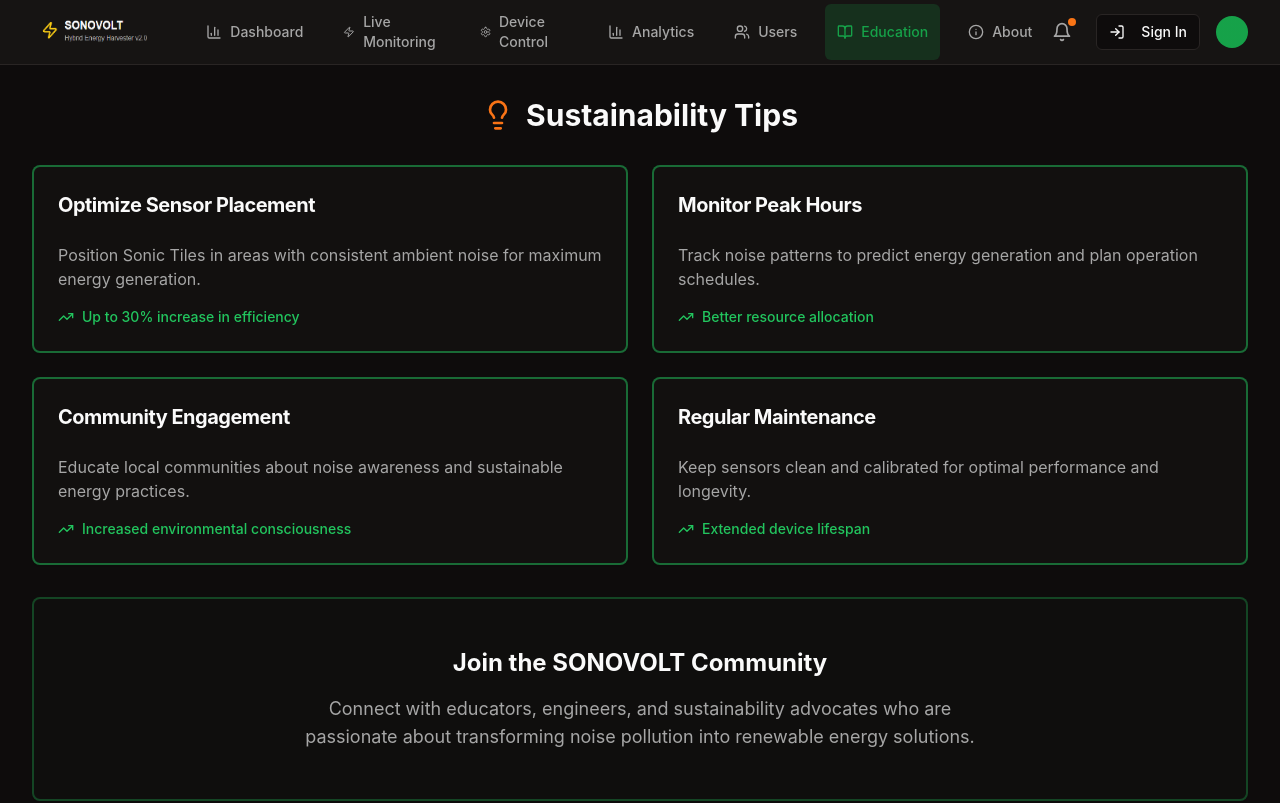
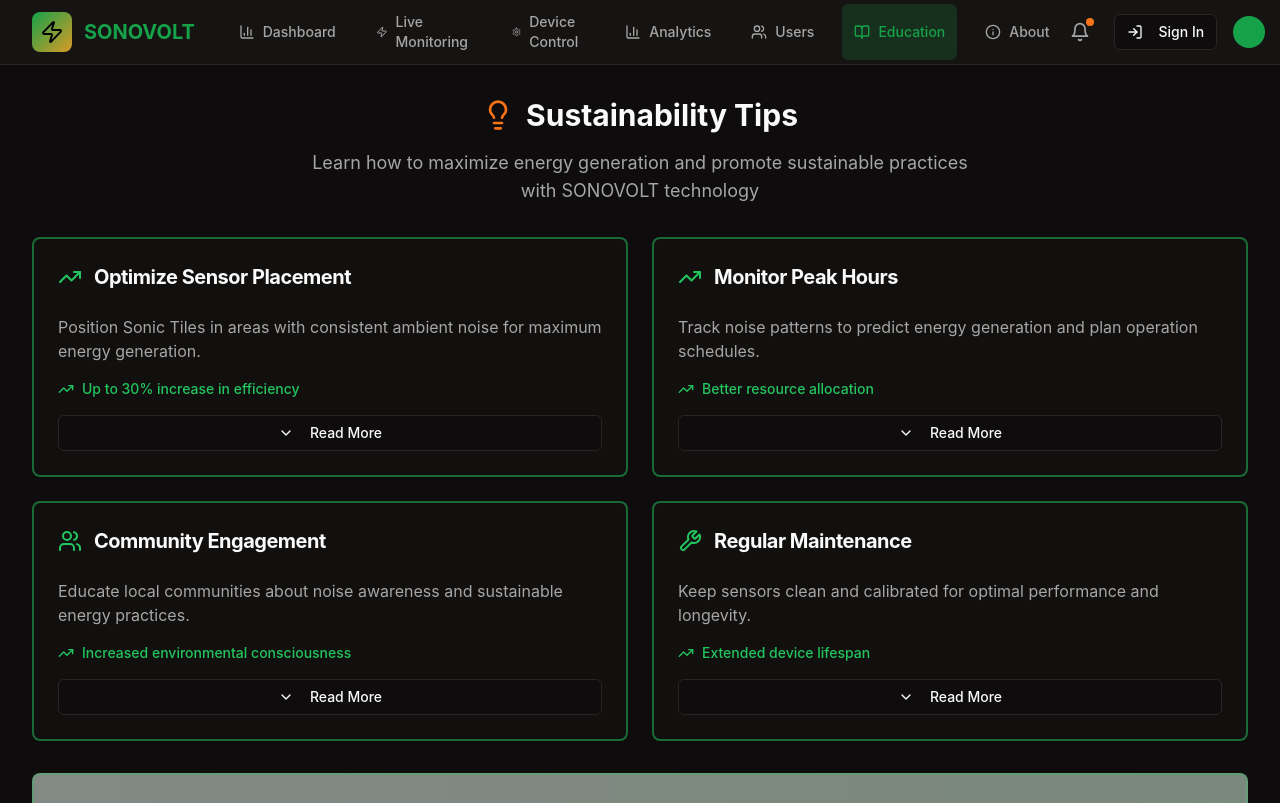
Before and after one commit to Darknight4433/sonovolt-energy-vision-88, a React (Vite) app: page /education in a window 1280 px wide. Shown: the top 803 px of the page. Built offline with nearby package versions, Linux system fonts and the light colour scheme.

Commit message:
Revert changes and restore previous design
Reverts the Education page and dashboard to their previous versions, and restores the old logo.

```diff
--- a/src/components/Education.tsx
+++ b/src/components/Education.tsx
@@ -1,33 +1,44 @@
 
-import React from 'react';
+import React, { useState } from 'react';
 import { Card, CardContent, CardHeader, CardTitle } from '@/components/ui/card';
-import { TrendingUp, Lightbulb, Users, Wrench } from 'lucide-react';
+import { Button } from '@/components/ui/button';
+import { TrendingUp, Lightbulb, Users, Wrench, ChevronDown, ChevronUp } from 'lucide-react';
 
 const Education = () => {
+  const [expandedTip, setExpandedTip] = useState<number | null>(null);
+
+  const toggleTip = (index: number) => {
+    setExpandedTip(expandedTip === index ? null : index);
+  };
+
   const sustainabilityTips = [
     {
       title: 'Optimize Sensor Placement',
       description: 'Position Sonic Tiles in areas with consistent ambient noise for maximum energy generation.',
       benefit: 'Up to 30% increase in efficiency',
       icon: TrendingUp,
+      details: 'Strategic placement of sensors near traffic intersections, industrial areas, and urban centers can significantly boost energy output. Consider factors like noise consistency, accessibility for maintenance, and protection from weather elements.'
     },
     {
       title: 'Monitor Peak Hours',
       description: 'Track noise patterns to predict energy generation and plan operation schedules.',
       benefit: 'Better resource allocation',
       icon: TrendingUp,
+      details: 'Use historical data to identify peak noise periods throughout the day. This helps in planning energy storage and distribution schedules, ensuring maximum utilization of generated power during high-activity periods.'
     },
     {
       title: 'Community Engagement',
       description: 'Educate local communities about noise awareness and sustainable energy practices.',
       benefit: 'Increased environmental consciousness',
       icon: Users,
+      details: 'Conduct workshops and awareness programs to help communities understand how their daily activities contribute to energy generation. This creates a sense of ownership and responsibility towards sustainable practices.'
     },
     {
       title: 'Regular Maintenance',
       description: 'Keep sensors clean and calibrated for optimal performance and longevity.',
       benefit: 'Extended device lifespan',
       icon: Wrench,
+      details: 'Implement a scheduled maintenance program including sensor cleaning, calibration checks, and component inspections. Regular maintenance can extend device life by 40% and maintain optimal energy conversion efficiency.'
     },
   ];
 
@@ -39,16 +50,23 @@ const Education = () => {
           <Lightbulb className="w-8 h-8 text-orange-500" />
           <h1 className="text-3xl font-bold">Sustainability Tips</h1>
         </div>
+        <p className="text-lg text-muted-foreground max-w-2xl mx-auto">
+          Learn how to maximize energy generation and promote sustainable practices with SONOVOLT technology
+        </p>
       </div>
 
       {/* Tips Grid */}
       <div className="grid grid-cols-1 md:grid-cols-2 gap-6">
         {sustainabilityTips.map((tip, index) => {
           const Icon = tip.icon;
+          const isExpanded = expandedTip === index;
           return (
             <Card key={index} className="border-2 border-green-500/50 bg-card/50 hover:bg-card/80 transition-colors">
               <CardHeader>
-                <CardTitle className="text-xl font-bold">{tip.title}</CardTitle>
+                <div className="flex items-center space-x-3">
+                  <Icon className="w-6 h-6 text-green-500" />
+                  <CardTitle className="text-xl font-bold">{tip.title}</CardTitle>
+                </div>
               </CardHeader>
               <CardContent className="space-y-4">
                 <p className="text-muted-foreground">{tip.description}</p>
@@ -56,6 +74,31 @@ const Education = () => {
                   <TrendingUp className="w-4 h-4" />
                   <span className="text-sm font-medium">{tip.benefit}</span>
                 </div>
+
+                {isExpanded && (
+                  <div className="mt-4 p-4 bg-secondary/50 rounded-lg border-l-4 border-green-500">
+                    <p className="text-sm text-muted-foreground">{tip.details}</p>
+                  </div>
+                )}
+
+                <Button
+                  variant="outline"
+                  size="sm"
+                  onClick={() => toggleTip(index)}
+                  className="w-full mt-3"
+                >
+                  {isExpanded ? (
+                    <>
+                      <ChevronUp className="w-4 h-4 mr-2" />
+                      Read Less
+                    </>
+                  ) : (
+                    <>
+                      <ChevronDown className="w-4 h-4 mr-2" />
+                      Read More
+                    </>
+                  )}
+                </Button>
               </CardContent>
             </Card>
           );
@@ -63,13 +106,16 @@ const Education = () => {
       </div>
 
       {/* Community Section */}
-      <Card className="border-2 border-green-500/30 bg-card/30">
+      <Card className="border-2 border-green-500/30 bg-gradient-to-r from-green-50/50 to-green-100/50 dark:from-green-950/50 dark:to-green-900/50">
         <CardContent className="text-center py-12">
           <h2 className="text-2xl font-bold mb-4">Join the SONOVOLT Community</h2>
-          <p className="text-lg text-muted-foreground max-w-2xl mx-auto">
+          <p className="text-lg text-muted-foreground max-w-2xl mx-auto mb-6">
             Connect with educators, engineers, and sustainability advocates who are passionate about
             transforming noise pollution into renewable energy solutions.
           </p>
+          <Button size="lg" className="bg-green-600 hover:bg-green-700">
+            Join Community
+          </Button>
         </CardContent>
       </Card>
     </div>
--- a/src/components/Navigation.tsx
+++ b/src/components/Navigation.tsx
@@ -22,12 +22,11 @@ const Navigation = () => {
       <div className="max-w-7xl mx-auto px-4 sm:px-6 lg:px-8">
         <div className="flex justify-between items-center h-16">
           <div className="flex items-center space-x-8">
-            <Link to="/" className="flex items-center space-x-2">
-              <img
-                src="/lovable-uploads/5c4e8790-16c8-429f-a2d4-4994a0138e83.png"
-                alt="SONOVOLT"
-                className="h-8"
-              />
+            <Link to="/" className="flex items-center space-x-3">
+              <div className="w-10 h-10 bg-gradient-to-br from-energy to-sound rounded-lg flex items-center justify-center">
+                <Zap className="w-6 h-6 text-black" />
+              </div>
+              <span className="text-xl font-bold text-energy">SONOVOLT</span>
             </Link>
 
             <div className="hidden md:flex space-x-4">
```
